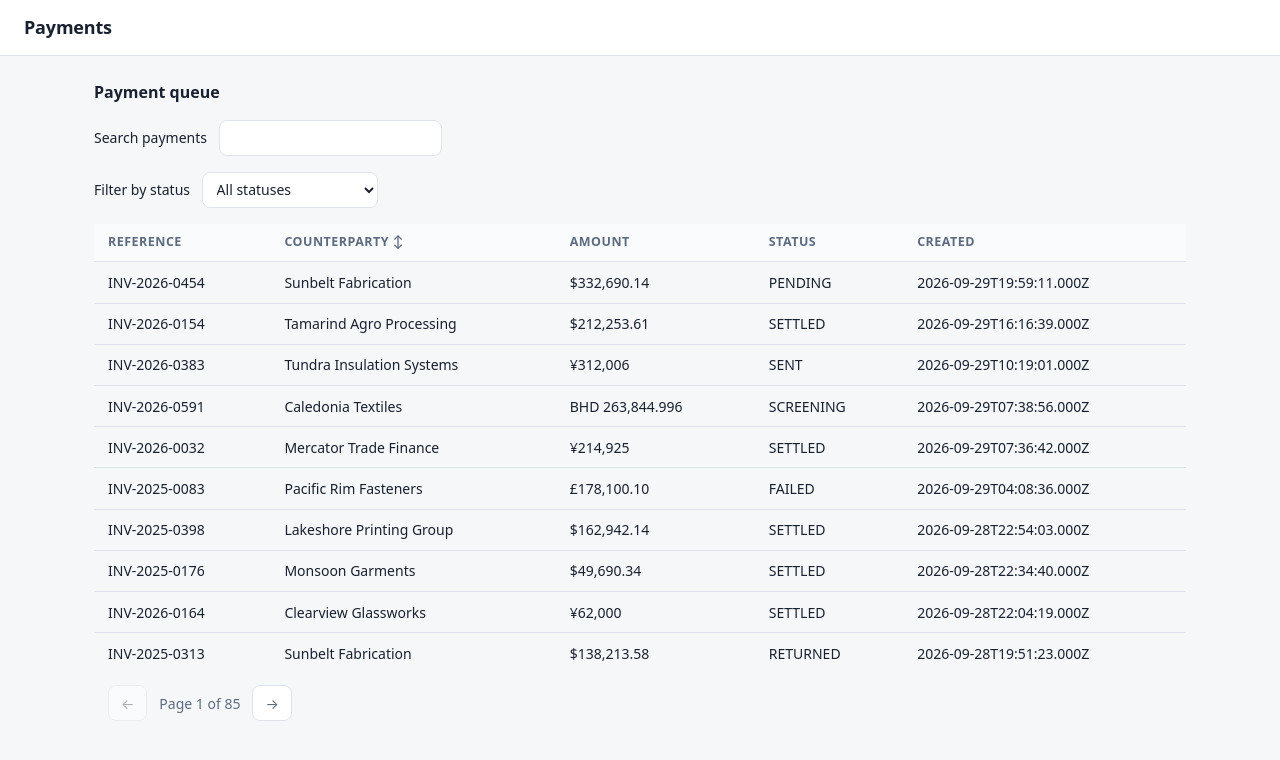
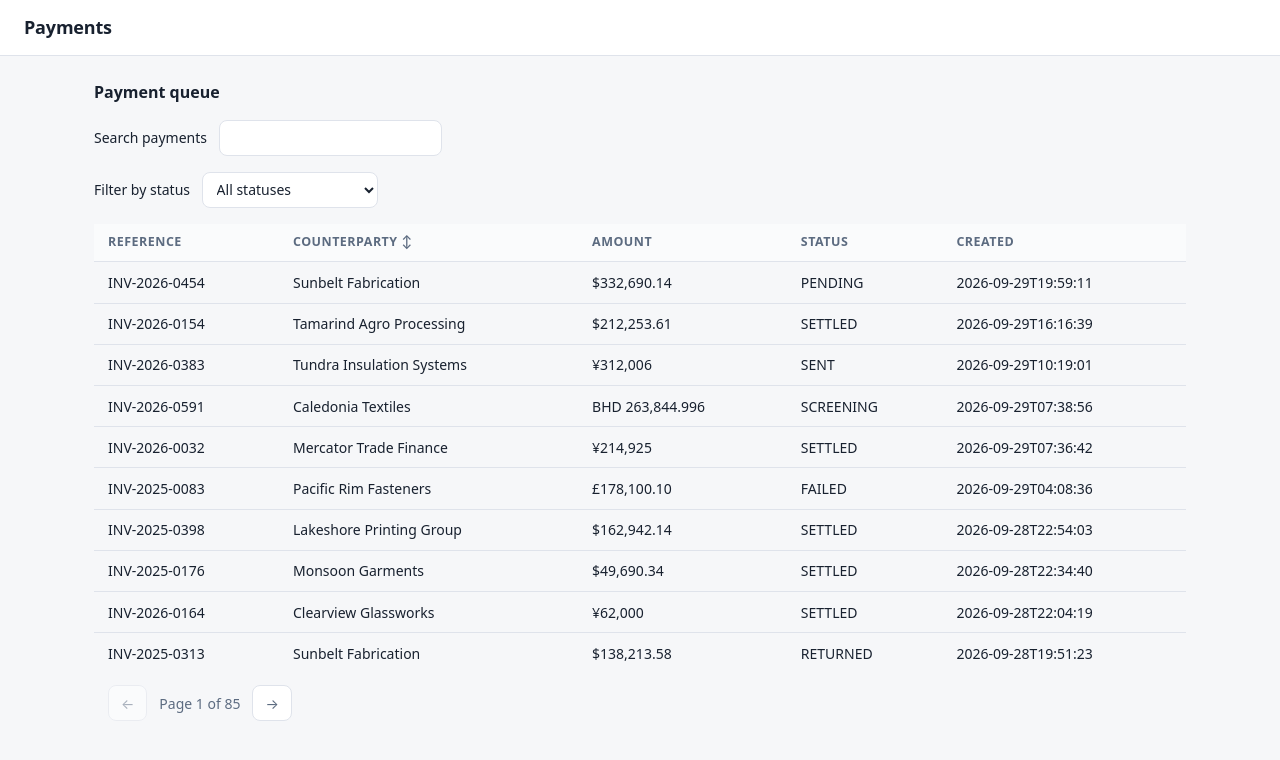
Before and after one commit to LuisAguilarPena/fullstack-technical-2-luis-aguilar, a React (Vite) app: page /payments#/payments in a window 1280 px wide. Shown: the top 760 px of the page. Built offline with nearby package versions, Linux system fonts and the light colour scheme.

Commit message:
style: trim milliseconds and timezone suffix from payment timestamps. Also added a few more notes regarding the implementation.

```diff
--- a/src/components/PaymentDetails/PaymentDetails.tsx
+++ b/src/components/PaymentDetails/PaymentDetails.tsx
@@ -22,12 +22,12 @@ export const PaymentDetails = ({ payment }: PaymentDetailsProps) => (
 				<DetailField label="Status" value={payment.status} />
 				<DetailField
 					label="Created at"
-					value={<time dateTime={payment.createdAt}>{payment.createdAt}</time>}
+					value={<time dateTime={payment.createdAt}>{payment.createdAt.slice(0, -5)}</time>}
 				/>
 				<DetailField
 					label="Settled at"
 					value={payment.settledAt
-						? <time dateTime={payment.settledAt}>{payment.settledAt}</time>
+						? <time dateTime={payment.settledAt}>{payment.settledAt.slice(0, -5)}</time>
 						: 'Not settled'}
 				/>
 				<DetailField label="Failure reason" value={payment.failureReason ?? 'None'} />
--- a/src/components/Row/Row.tsx
+++ b/src/components/Row/Row.tsx
@@ -33,7 +33,7 @@ export const Row = ({ payment }: RowProps) => {
 			</td>
 			<td className="created">
 				<Link className="cellLink" to={generatePath('/payments/:paymentId', { paymentId: payment.id })}>
-					{payment.createdAt}
+					{payment.createdAt.slice(0, -5)}
 				</Link>
 			</td>
 		</tr>
```
Also changed, not shown: 2 other files (tests, documents, lock files or other folders).
